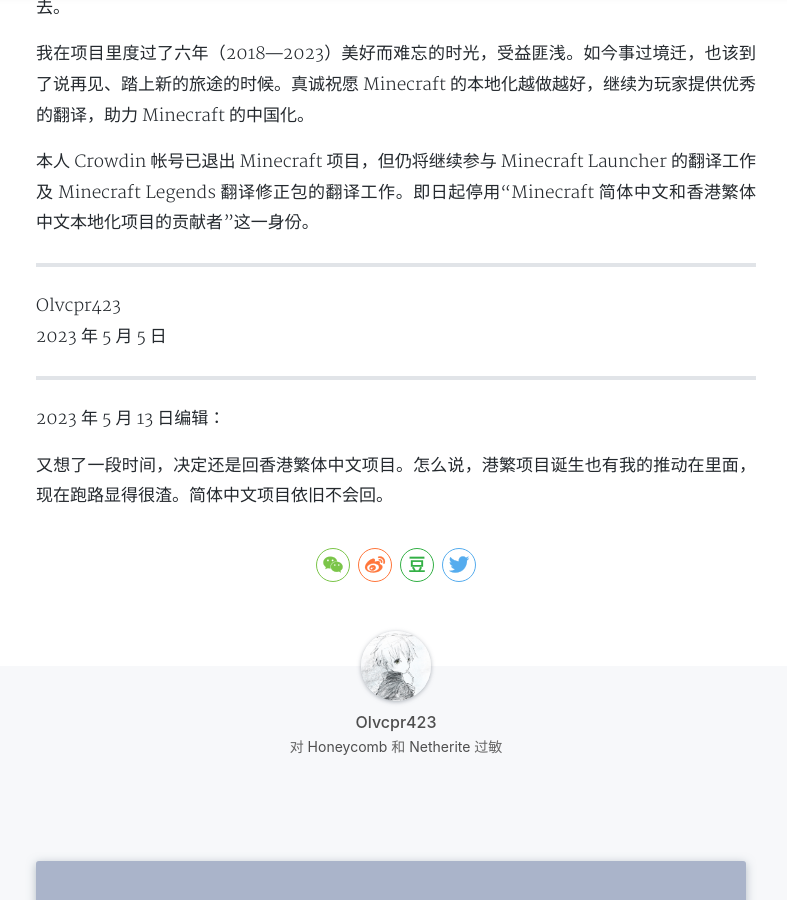
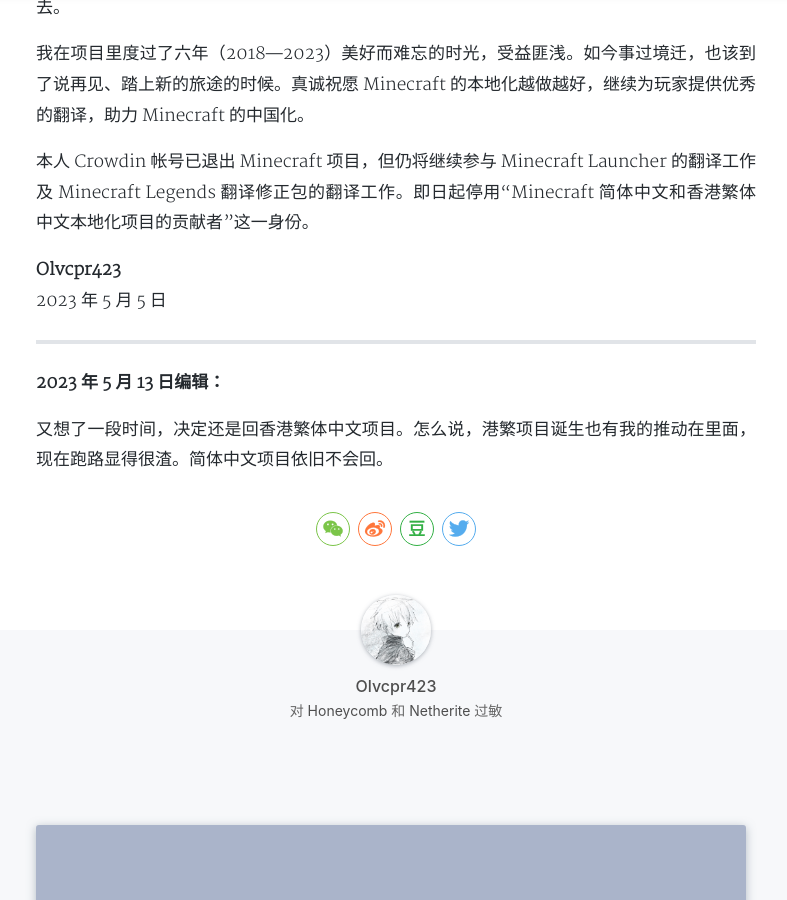
Before and after one commit to Olvcpr423/Olvcpr423.github.io, a Jekyll site: the page built from _posts/2023-05-05-本人即日起将不再活跃于 Minecraft 本地化项目及相关翻译讨论.md, in a window 1280 px wide and 900 px high, scrolled down 653 px. Shown: the whole window, without its empty margins (244-1031 px from the left). Built offline with Jekyll 4.4.1, drawn with Linux system fonts in a browser that asks for light colours; nearby versions of some CDN libraries; a style sheet for code colours, icons or effects is not loaded.

```diff
--- a/_posts/2023-05-05-本人即日起将不再活跃于 Minecraft 本地化项目及相关翻译讨论.md
+++ b/_posts/2023-05-05-本人即日起将不再活跃于 Minecraft 本地化项目及相关翻译讨论.md
@@ -16,13 +16,11 @@ Minecraft 本地化项目可以说是我的本地化启蒙之地，我从项目
 
 本人 Crowdin 帐号已退出 Minecraft 项目，但仍将继续参与 Minecraft Launcher 的翻译工作及 Minecraft Legends 翻译修正包的翻译工作。即日起停用“Minecraft 简体中文和香港繁体中文本地化项目的贡献者”这一身份。
 
----
-
-Olvcpr423<br>
+**Olvcpr423**<br>
 2023 年 5 月 5 日
 
 ---
 
-2023 年 5 月 13 日编辑：
+**2023 年 5 月 13 日编辑：**
 
 又想了一段时间，决定还是回香港繁体中文项目。怎么说，港繁项目诞生也有我的推动在里面，现在跑路显得很渣。简体中文项目依旧不会回。
```
